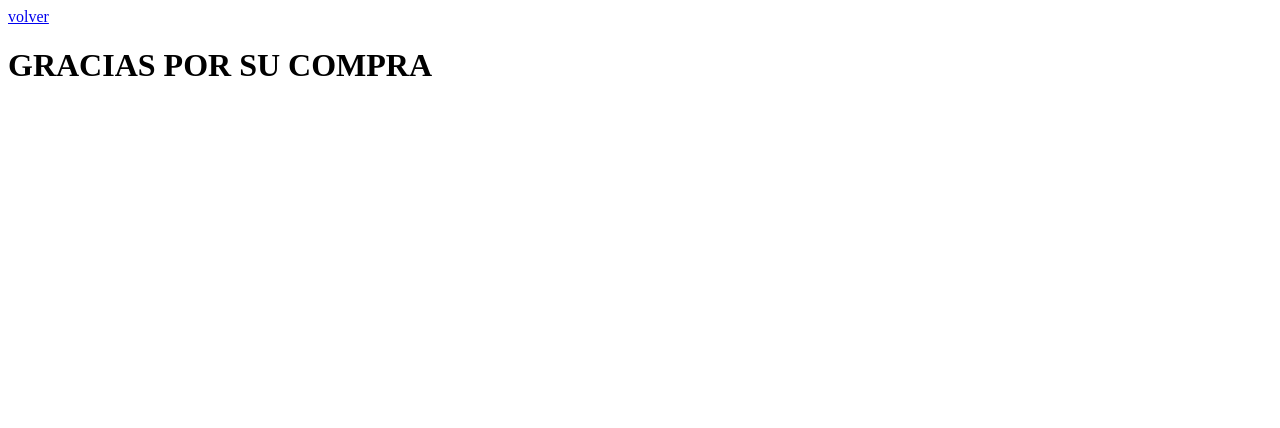
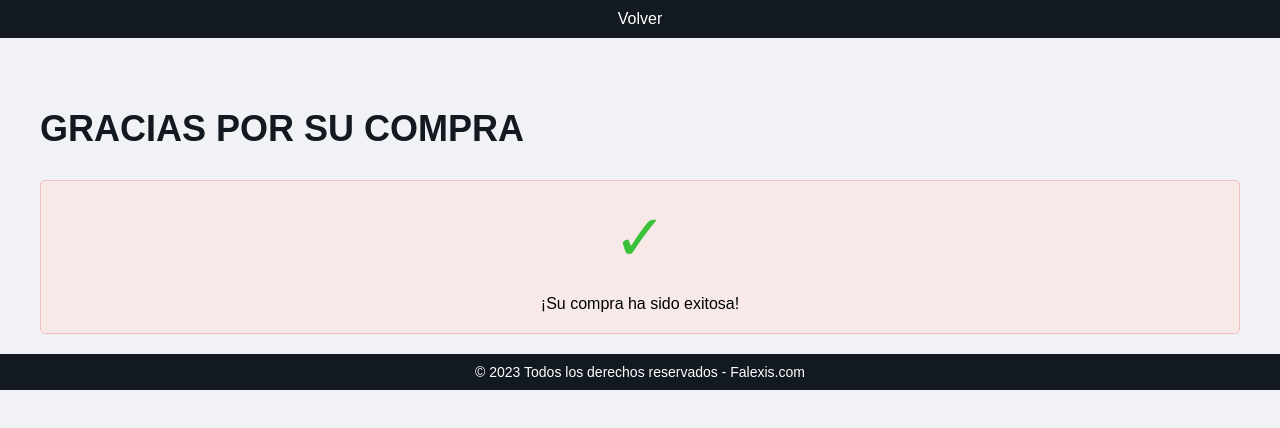
Before and after one commit to Reoobot/node_checkout, a website: page src/public/success.html in a window 1280 px wide. Drawn offline with Linux system fonts and the light colour scheme.

Commit message:
style of success

```diff
--- /dev/null
+++ b/src/public/css/succes.css
@@ -0,0 +1,59 @@
+/* Reset de estilos para eliminar el margen y padding predeterminado */
+body, h1, p, a {
+    margin: 0;
+    padding: 0;
+}
+
+body {
+    font-family: Arial, sans-serif;
+    background-color: #f0f2f5;
+}
+
+nav {
+    background-color: #131921;
+    color: #fff;
+    padding: 10px;
+    text-align: center;
+}
+
+nav a {
+    color: #fff;
+    text-decoration: none;
+    font-size: 16px;
+}
+
+.container {
+    max-width: 1200px;
+    margin: 0 auto;
+    padding: 20px;
+}
+
+h1 {
+    font-size: 36px;
+    font-weight: bold;
+    color: #131921;
+    margin-top: 50px;
+}
+
+.success-message {
+    background-color: #f8e9e9;
+    border: 1px solid #f0c1c1;
+    border-radius: 5px;
+    padding: 20px;
+    margin-top: 30px;
+    text-align: center;
+}
+
+.success-icon {
+    font-size: 64px;
+    color: #3cc13b;
+    margin-bottom: 20px;
+}
+
+.footer {
+    background-color: #131921;
+    text-align: center;
+    padding: 10px;
+    color: #fff;
+    font-size: 14px;
+}
--- a/src/public/success.html
+++ b/src/public/success.html
@@ -3,13 +3,24 @@
 <head>
     <meta charset="UTF-8">
     <meta name="viewport" content="width=device-width, initial-scale=1.0">
-    <title>success</title>
+    <link rel="stylesheet" href="./css/succes.css">
+    <title>Success</title>
 </head>
-<nav>
-    <a href="/">volver</a>
-</nav>
 <body>
-    <h1>GRACIAS POR SU COMPRA</h1>
+    <nav>
+        <a href="/">Volver</a>
+    </nav>
 
+    <div class="container">
+        <h1>GRACIAS POR SU COMPRA</h1>
+        <div class="success-message">
+            <div class="success-icon">&#10003;</div>
+            <p>¡Su compra ha sido exitosa!</p>
+        </div>
+    </div>
+
+    <footer class="footer">
+        <p>&copy; 2023 Todos los derechos reservados - Falexis.com</p>
+    </footer>
 </body>
 </html>
```
